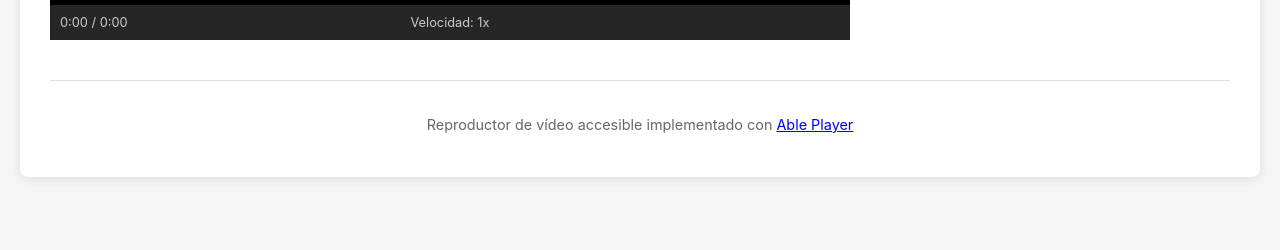
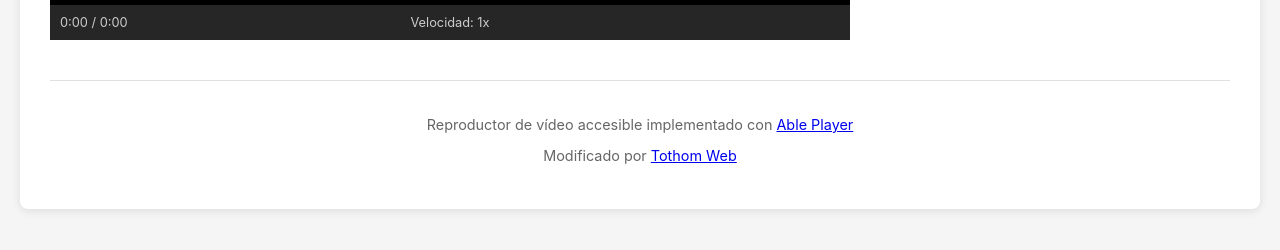
Before and after one commit to jmortizsilva/Reproductor, a plain HTML site: page index.html in a window 1280 px wide. Shown: the part 356-606 px from the top of the page. Drawn offline with nearby package versions, Linux system fonts and the light colour scheme; no server answers; files whose address does not match are found by name.

Commit message:
Añadir referencia a Tothom Web en el pie de página

```diff
--- a/index.html
+++ b/index.html
@@ -96,6 +96,7 @@
 
         <footer>
             <p>Reproductor de vídeo accesible implementado con <a href="https://ableplayer.github.io/ableplayer/" target="_blank" rel="noopener">Able Player</a></p>
+            <p>Modificado por <a href="https://ableplayer.tothomweb.dev/pages/implementacio-hc.html" target="_blank" rel="noopener">Tothom Web</a></p>
         </footer>
     </div>
 
```
